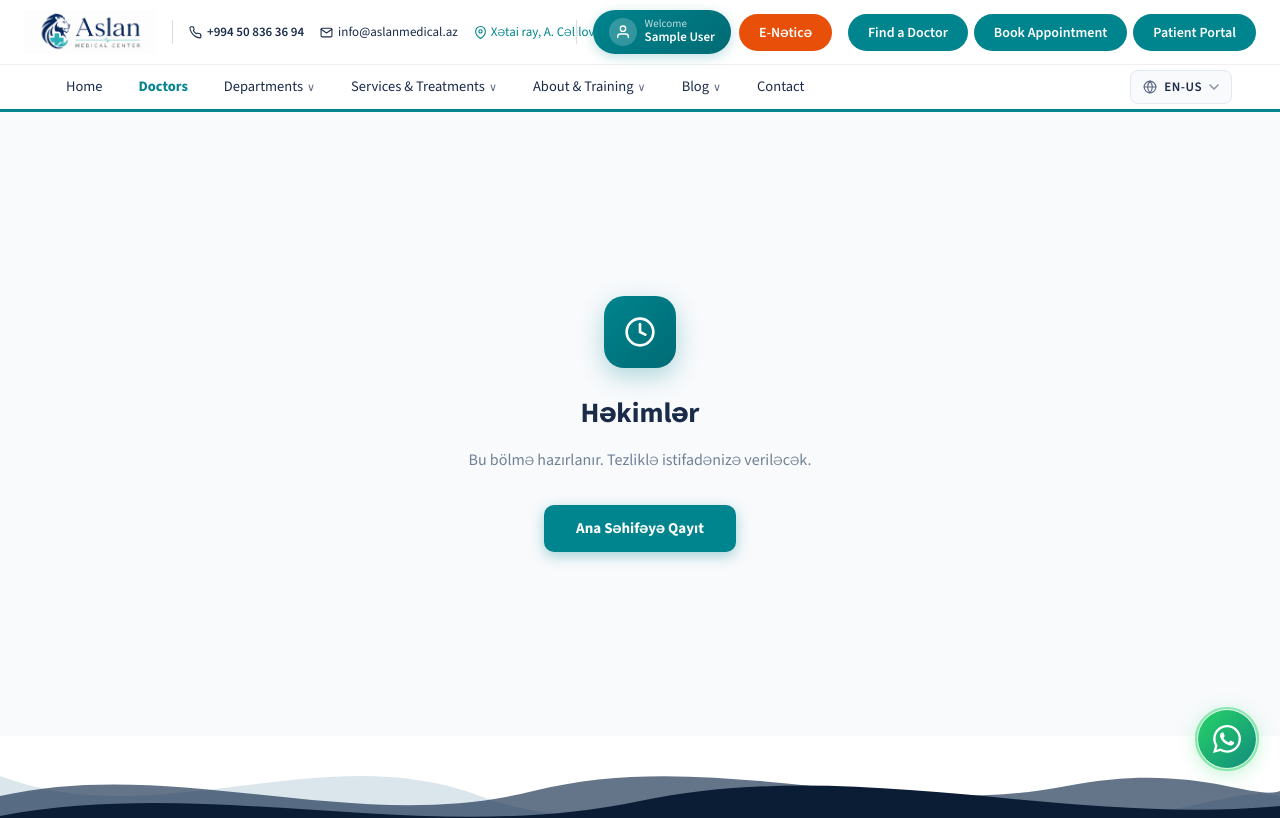
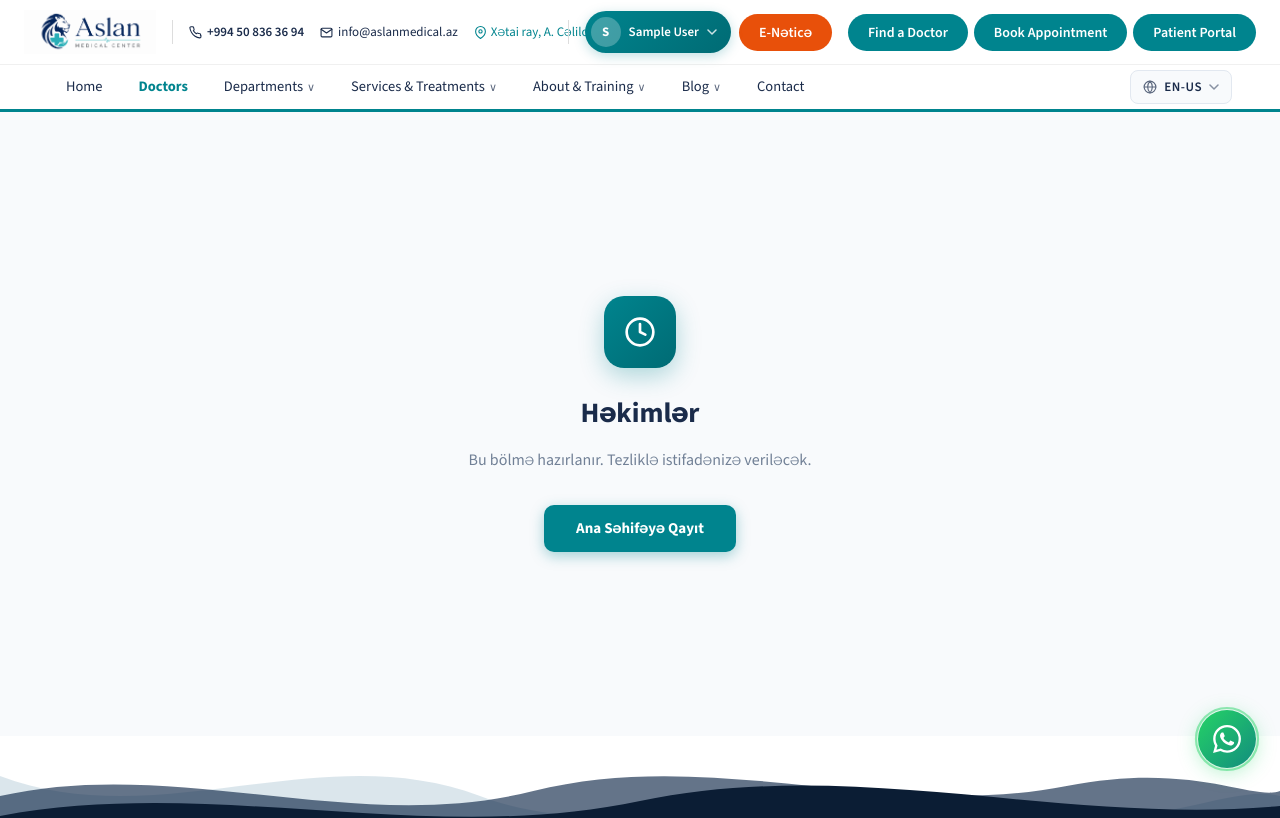
Before and after one commit to elmir-aslanov/Hospital-Management-System, a React (Vite) app in the folder client/: page /doctors in a window 1280 px wide. Shown: the top 818 px of the page. Built offline with nearby package versions, Linux system fonts and the light colour scheme; sample sign-in values are in the browser's storage.

Commit message:
feat: integrate auth login/register with backend and navbar user state

```diff
--- a/client/src/App.jsx
+++ b/client/src/App.jsx
@@ -3,6 +3,7 @@ import { useState, useEffect } from 'react';
 import { Toaster } from 'sonner';
 import { I18nextProvider } from 'react-i18next';
 import i18n from './i18n';
+import { AuthProvider } from './context/AuthContext';
 import Navbar           from './components/Navbar';
 import Footer           from './components/Footer';
 import PageLoader       from './components/ui/PageLoader';
@@ -141,11 +142,13 @@ document.documentElement.lang = i18n.language || 'az';
 export default function App() {
   return (
     <I18nextProvider i18n={i18n}>
-      <BrowserRouter>
-        <RouteLoader />
-        <Layout />
-        <WhatsAppButton />
-      </BrowserRouter>
+      <AuthProvider>
+        <BrowserRouter>
+          <RouteLoader />
+          <Layout />
+          <WhatsAppButton />
+        </BrowserRouter>
+      </AuthProvider>
     </I18nextProvider>
   );
 }
--- a/client/src/components/Navbar.jsx
+++ b/client/src/components/Navbar.jsx
@@ -5,6 +5,7 @@ import { toast } from 'sonner';
 import { useTranslation } from 'react-i18next';
 import { useExternalLink } from '../hooks/useExternalLink';
 import ExternalLinkModal from './ui/ExternalLinkModal';
+import { useAuth } from '../context/AuthContext';
 
 const FONT = "'Source Sans 3', 'Raleway', sans-serif";
 const TEAL = '#00848e';
@@ -144,14 +145,8 @@ export default function Navbar() {
     return () => document.removeEventListener('keydown', handler);
   }, []);
 
-  const [isAuthenticated, setIsAuthenticated] = useState(!!localStorage.getItem('token'));
-  const user = (() => { try { return JSON.parse(localStorage.getItem('user') || 'null'); } catch { return null; } })();
-
-  useEffect(() => {
-    const sync = () => setIsAuthenticated(!!localStorage.getItem('token'));
-    window.addEventListener('storage', sync);
-    return () => window.removeEventListener('storage', sync);
-  }, []);
+  const { isAuthenticated, user, logout: authLogout } = useAuth();
+  const [userMenuOpen, setUserMenuOpen] = useState(false);
 
   const { modal, openExternalLink, handleConfirm, handleCancel } = useExternalLink();
 
@@ -267,16 +262,14 @@ export default function Navbar() {
           {/* 6. Left button group: login pill + E-Nəticə */}
           <div style={{ display: 'flex', alignItems: 'center', gap: '8px', flexShrink: 0 }}>
             {isAuthenticated ? (
-              <div className="mid-login"
-                onClick={() => {
-                  const role = user?.role?.toUpperCase();
-                  navigate(role === 'PATIENT' ? '/patient' : '/dashboard');
-                }}
+              <div className="mid-login" style={{ position: 'relative', flexShrink: 0 }}>
+                <div
+                  onClick={() => setUserMenuOpen(o => !o)}
                   style={{
                     display: 'flex', alignItems: 'center', gap: '8px',
                     background: 'linear-gradient(135deg, #00848e, #006b74)',
-                  borderRadius: '24px', padding: '8px 16px',
-                  cursor: 'pointer', flexShrink: 0,
+                    borderRadius: '24px', padding: '6px 14px 6px 6px',
+                    cursor: 'pointer',
                     boxShadow: '0 3px 12px rgba(0,132,142,0.25)',
                     transition: 'box-shadow 0.2s',
                   }}
@@ -284,21 +277,57 @@ export default function Navbar() {
                   onMouseLeave={e => e.currentTarget.style.boxShadow = '0 3px 12px rgba(0,132,142,0.25)'}
                 >
                   <div style={{
-                  width: '28px', height: '28px', borderRadius: '50%',
-                  background: 'rgba(255,255,255,0.2)',
-                  display: 'flex', alignItems: 'center', justifyContent: 'center', flexShrink: 0,
+                    width: '30px', height: '30px', borderRadius: '50%',
+                    background: 'rgba(255,255,255,0.25)',
+                    display: 'flex', alignItems: 'center', justifyContent: 'center',
+                    fontSize: '13px', fontWeight: 700, color: 'white', flexShrink: 0,
+                    fontFamily: FONT,
                   }}>
-                  <svg width="16" height="16" viewBox="0 0 24 24" fill="none" stroke="white" strokeWidth="2">
-                    <path d="M20 21v-2a4 4 0 0 0-4-4H8a4 4 0 0 0-4 4v2"/>
-                    <circle cx="12" cy="7" r="4"/>
+                    {(user?.fullName || user?.name || 'U')[0].toUpperCase()}
+                  </div>
+                  <span style={{ fontSize: '13px', color: 'white', fontWeight: 600, fontFamily: FONT, whiteSpace: 'nowrap' }}>
+                    {user?.fullName || user?.name || user?.email || 'Hesabım'}
+                  </span>
+                  <svg width="10" height="10" viewBox="0 0 10 10" fill="none"
+                    style={{ transform: userMenuOpen ? 'rotate(180deg)' : 'rotate(0)', transition: 'transform 0.2s', opacity: 0.8 }}>
+                    <path d="M1 3L5 7L9 3" stroke="white" strokeWidth="1.5" strokeLinecap="round" strokeLinejoin="round"/>
                   </svg>
                 </div>
-                <div>
-                  <div style={{ fontSize: '11px', color: 'rgba(255,255,255,0.75)', lineHeight: 1, fontFamily: FONT }}>{t('header.welcome')}</div>
-                  <div style={{ fontSize: '13px', color: 'white', fontWeight: 600, lineHeight: 1.3, fontFamily: FONT }}>
-                    {user?.name || user?.fullName || 'İstifadəçi'}
+
+                {/* User dropdown */}
+                {userMenuOpen && (
+                  <>
+                    <div style={{ position: 'fixed', inset: 0, zIndex: 1998 }} onClick={() => setUserMenuOpen(false)} />
+                    <div style={{
+                      position: 'absolute', top: 'calc(100% + 8px)', right: 0,
+                      background: 'white', borderRadius: '10px',
+                      boxShadow: '0 8px 32px rgba(0,0,0,0.15)',
+                      overflow: 'hidden', zIndex: 1999, minWidth: '170px',
+                      border: '1px solid rgba(0,0,0,0.06)',
+                    }}>
+                      {[
+                        { label: 'Profilim', icon: '👤', action: () => { setUserMenuOpen(false); navigate('/patient'); } },
+                        { label: 'Çıxış', icon: '🚪', action: async () => { setUserMenuOpen(false); await authLogout(); navigate('/'); toast.success('Çıxış edildi.'); } },
+                      ].map(item => (
+                        <div
+                          key={item.label}
+                          onClick={item.action}
+                          style={{
+                            display: 'flex', alignItems: 'center', gap: '10px',
+                            padding: '11px 16px', cursor: 'pointer',
+                            fontSize: '14px', fontFamily: FONT, color: '#1a2b4a',
+                            transition: 'background 0.15s',
+                          }}
+                          onMouseEnter={e => e.currentTarget.style.background = '#f2fafb'}
+                          onMouseLeave={e => e.currentTarget.style.background = 'transparent'}
+                        >
+                          <span>{item.icon}</span>
+                          <span>{item.label}</span>
                         </div>
+                      ))}
                     </div>
+                  </>
+                )}
               </div>
             ) : (
               <div className="mid-login"
--- a/client/src/components/sections/ContactBanner.jsx
+++ b/client/src/components/sections/ContactBanner.jsx
@@ -1,17 +1,6 @@
 import { useNavigate } from 'react-router-dom'
-import { motion } from 'framer-motion'
 
 const FONT = "'Source Sans 3', 'Raleway', sans-serif"
-
-const Hexagon = ({ width = 80, height = 80, strokeWidth = 2, opacity = 0.3, animate }) => (
-  <motion.svg
-    width={width} height={height} viewBox="0 0 80 80" style={{ opacity }}
-    animate={animate}
-    transition={{ duration: 6, repeat: Infinity, ease: 'easeInOut' }}
-  >
-    <polygon points="40,4 74,22 74,58 40,76 6,58 6,22" fill="none" stroke="#00848e" strokeWidth={strokeWidth} />
-  </motion.svg>
-)
 
 export default function ContactBanner() {
   const isMobile = window.innerWidth < 768
@@ -32,24 +21,6 @@ export default function ContactBanner() {
         position: 'relative',
         overflow: 'hidden',
       }}>
-
-        {/* Top-left hexagons */}
-        <div style={{ position: 'absolute', top: '20px', left: '40px', display: 'flex', gap: '8px', pointerEvents: 'none' }}>
-          <Hexagon width={80} height={80} opacity={0.3} animate={{ y: [0, -10, 0], rotate: [0, 10, 0] }} />
-          <Hexagon width={80} height={80} opacity={0.3} animate={{ y: [0, 10, 0], rotate: [0, -8, 0] }} />
-        </div>
-
-        {/* Top-right hexagons */}
-        <div style={{ position: 'absolute', top: '10px', right: '60px', display: 'flex', gap: '8px', pointerEvents: 'none' }}>
-          <Hexagon width={100} height={100} opacity={0.15} animate={{ y: [0, 12, 0], rotate: [0, -12, 0] }} />
-          <Hexagon width={100} height={100} opacity={0.15} animate={{ y: [0, -8, 0], rotate: [0, 10, 0] }} />
-        </div>
-
-        {/* Bottom-right hexagons */}
-        <div style={{ position: 'absolute', bottom: '20px', right: '40px', display: 'flex', gap: '8px', pointerEvents: 'none' }}>
-          <Hexagon width={90} height={90} opacity={0.2} animate={{ y: [0, -12, 0], rotate: [0, 8, 0] }} />
-          <Hexagon width={90} height={90} opacity={0.2} animate={{ y: [0, 10, 0], rotate: [0, -10, 0] }} />
-        </div>
 
         {/* Main content */}
         <div style={{ position: 'relative', zIndex: 1 }}>
--- /dev/null
+++ b/client/src/context/AuthContext.jsx
@@ -0,0 +1,47 @@
+import { createContext, useContext, useState, useEffect } from 'react';
+import * as authApi from '../api/authApi';
+
+const AuthContext = createContext(null);
+
+export function AuthProvider({ children }) {
+  const [token, setToken] = useState(() => localStorage.getItem('token'));
+  const [user,  setUser]  = useState(() => {
+    try { return JSON.parse(localStorage.getItem('user') || 'null'); } catch { return null; }
+  });
+
+  const login = (accessToken, userData) => {
+    localStorage.setItem('token', accessToken);
+    localStorage.setItem('user', JSON.stringify(userData));
+    setToken(accessToken);
+    setUser(userData);
+    window.dispatchEvent(new Event('storage'));
+  };
+
+  const logout = async () => {
+    try { await authApi.logout(); } catch {}
+    localStorage.removeItem('token');
+    localStorage.removeItem('user');
+    setToken(null);
+    setUser(null);
+    window.dispatchEvent(new Event('storage'));
+  };
+
+  // Sync state when other tabs or pages write to localStorage
+  useEffect(() => {
+    const sync = () => {
+      const t = localStorage.getItem('token');
+      setToken(t);
+      try { setUser(JSON.parse(localStorage.getItem('user') || 'null')); } catch { setUser(null); }
+    };
+    window.addEventListener('storage', sync);
+    return () => window.removeEventListener('storage', sync);
+  }, []);
+
+  return (
+    <AuthContext.Provider value={{ user, token, isAuthenticated: !!token, login, logout }}>
+      {children}
+    </AuthContext.Provider>
+  );
+}
+
+export const useAuth = () => useContext(AuthContext);
--- a/client/src/pages/public/HomePage.jsx
+++ b/client/src/pages/public/HomePage.jsx
@@ -12,8 +12,8 @@ export default function HomePage() {
       <AboutDirector />
       <HospitalShowcase />
       <DoctorsSection />
+      <PatientStories />
       <ContactBanner />
-      <PatientStories />
     </main>
   );
 }
```
Lines whose indentation alone changed are shown as unchanged.
